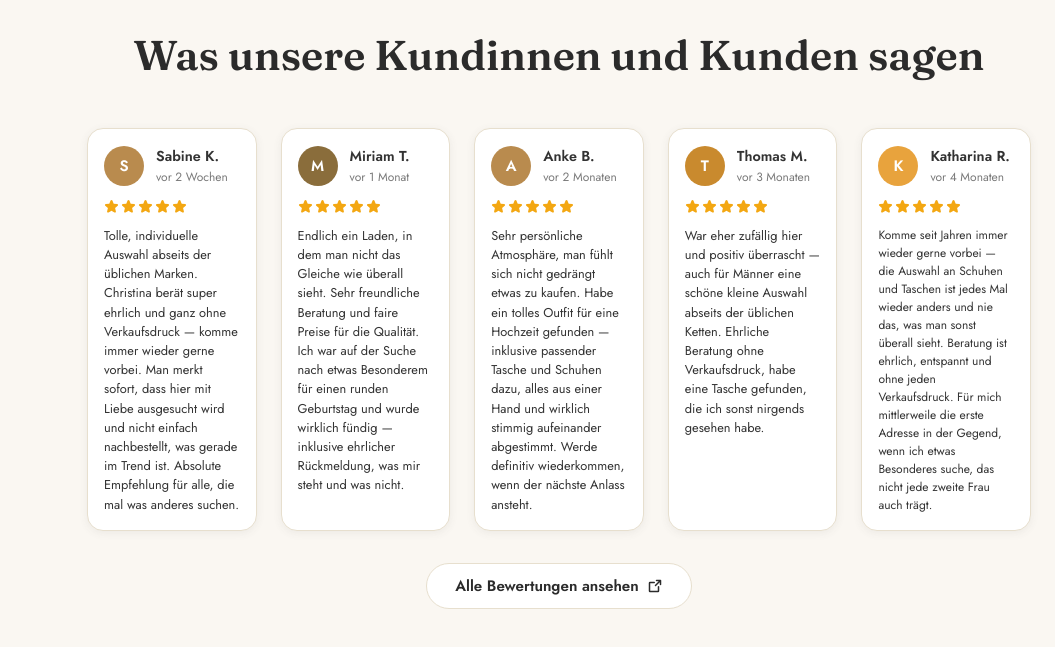
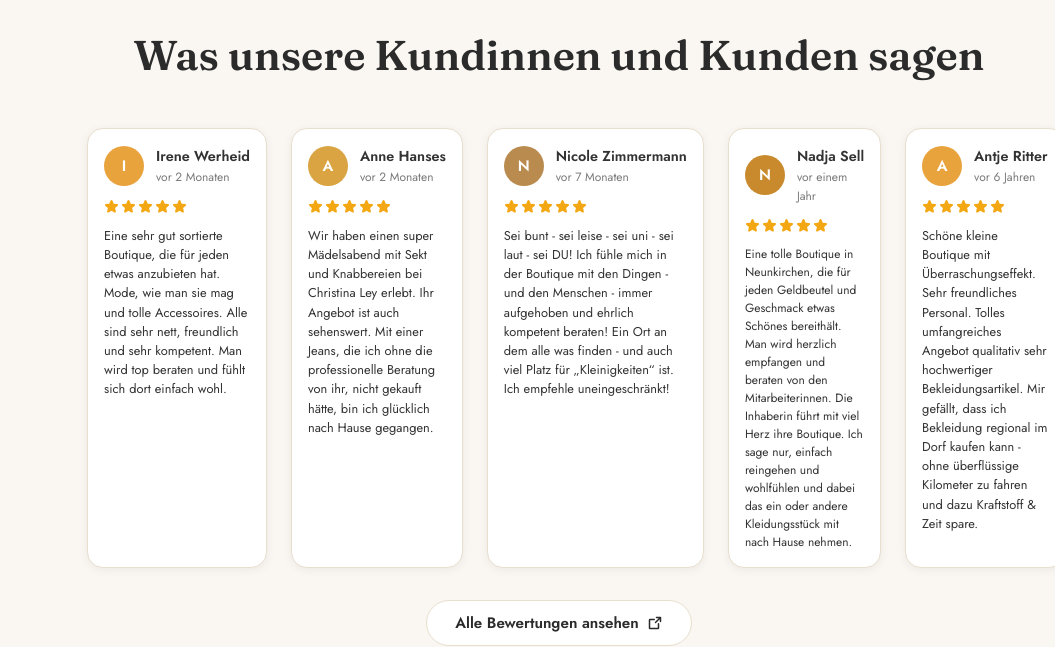
Before and after one commit to justNoah19342/Sei-Du-Mode2, a React (Vite) app: page / in a window 1280 px wide. Shown: the part 2580-3227 px from the top of the page, without its empty margins (225-1280 px from the left). Built offline with nearby package versions, Linux system fonts and the light colour scheme; no server answers.

Commit message:
Echte Google-Rezensionen in reviews.js einbauen

```diff
--- a/src/data/reviews.js
+++ b/src/data/reviews.js
@@ -1,42 +1,43 @@
 // Fixed set of 5-star reviews shown in the "Was unsere Kundinnen und Kunden
 // sagen" section — no live Google Places API involved (that integration was
-// removed; see worker/index.js history). To change what's shown, edit this
-// array directly: add, remove, or rewrite an entry, no other file needs to
-// change.
+// removed; see worker/index.js history). Sourced from the real Google Maps
+// listing (place_id ChIJE5MFMwvDvkcRkF5K4vLeLmM) on 2026-08-28. To change
+// what's shown, edit this array directly: add, remove, or rewrite an entry,
+// no other file needs to change.
 export const reviews = [
   {
     id: "review-1",
-    authorName: "Sabine K.",
+    authorName: "Irene Werheid",
     rating: 5,
-    relativeTime: "vor 2 Wochen",
-    text: "Tolle, individuelle Auswahl abseits der üblichen Marken. Christina berät super ehrlich und ganz ohne Verkaufsdruck — komme immer wieder gerne vorbei. Man merkt sofort, dass hier mit Liebe ausgesucht wird und nicht einfach nachbestellt, was gerade im Trend ist. Absolute Empfehlung für alle, die mal was anderes suchen.",
+    relativeTime: "vor 2 Monaten",
+    text: "Eine sehr gut sortierte Boutique, die für jeden etwas anzubieten hat. Mode, wie man sie mag und tolle Accessoires. Alle sind sehr nett, freundlich und sehr kompetent. Man wird top beraten und fühlt sich dort einfach wohl.",
   },
   {
     id: "review-2",
-    authorName: "Miriam T.",
+    authorName: "Anne Hanses",
     rating: 5,
-    relativeTime: "vor 1 Monat",
-    text: "Endlich ein Laden, in dem man nicht das Gleiche wie überall sieht. Sehr freundliche Beratung und faire Preise für die Qualität. Ich war auf der Suche nach etwas Besonderem für einen runden Geburtstag und wurde wirklich fündig — inklusive ehrlicher Rückmeldung, was mir steht und was nicht.",
+    relativeTime: "vor 2 Monaten",
+    text: "Wir haben einen super Mädelsabend mit Sekt und Knabbereien bei Christina Ley erlebt. Ihr Angebot ist auch sehenswert. Mit einer Jeans, die ich ohne die professionelle Beratung von ihr, nicht gekauft hätte, bin ich glücklich nach Hause gegangen.",
   },
   {
     id: "review-3",
-    authorName: "Anke B.",
+    authorName: "Nicole Zimmermann",
     rating: 5,
-    relativeTime: "vor 2 Monaten",
-    text: "Sehr persönliche Atmosphäre, man fühlt sich nicht gedrängt etwas zu kaufen. Habe ein tolles Outfit für eine Hochzeit gefunden — inklusive passender Tasche und Schuhen dazu, alles aus einer Hand und wirklich stimmig aufeinander abgestimmt. Werde definitiv wiederkommen, wenn der nächste Anlass ansteht.",
+    relativeTime: "vor 7 Monaten",
+    text: "Sei bunt - sei leise - sei uni - sei laut - sei DU! Ich fühle mich in der Boutique mit den Dingen - und den Menschen - immer aufgehoben und ehrlich kompetent beraten! Ein Ort an dem alle was finden - und auch viel Platz für „Kleinigkeiten“ ist. Ich empfehle uneingeschränkt!",
   },
   {
     id: "review-4",
-    authorName: "Thomas M.",
+    authorName: "Nadja Sell",
     rating: 5,
-    relativeTime: "vor 3 Monaten",
-    text: "War eher zufällig hier und positiv überrascht — auch für Männer eine schöne kleine Auswahl abseits der üblichen Ketten. Ehrliche Beratung ohne Verkaufsdruck, habe eine Tasche gefunden, die ich sonst nirgends gesehen habe.",
+    relativeTime: "vor einem Jahr",
+    text: "Eine tolle Boutique in Neunkirchen, die für jeden Geldbeutel und Geschmack etwas Schönes bereithält. Man wird herzlich empfangen und beraten von den Mitarbeiterinnen. Die Inhaberin führt mit viel Herz ihre Boutique. Ich sage nur, einfach reingehen und wohlfühlen und dabei das ein oder andere Kleidungsstück mit nach Hause nehmen.",
   },
   {
     id: "review-5",
-    authorName: "Katharina R.",
+    authorName: "Antje Ritter",
     rating: 5,
-    relativeTime: "vor 4 Monaten",
-    text: "Komme seit Jahren immer wieder gerne vorbei — die Auswahl an Schuhen und Taschen ist jedes Mal wieder anders und nie das, was man sonst überall sieht. Beratung ist ehrlich, entspannt und ohne jeden Verkaufsdruck. Für mich mittlerweile die erste Adresse in der Gegend, wenn ich etwas Besonderes suche, das nicht jede zweite Frau auch trägt.",
+    relativeTime: "vor 6 Jahren",
+    text: "Schöne kleine Boutique mit Überraschungseffekt. Sehr freundliches Personal. Tolles umfangreiches Angebot qualitativ sehr hochwertiger Bekleidungsartikel. Mir gefällt, dass ich Bekleidung regional im Dorf kaufen kann - ohne überflüssige Kilometer zu fahren und dazu Kraftstoff & Zeit spare.",
   },
 ];
```
